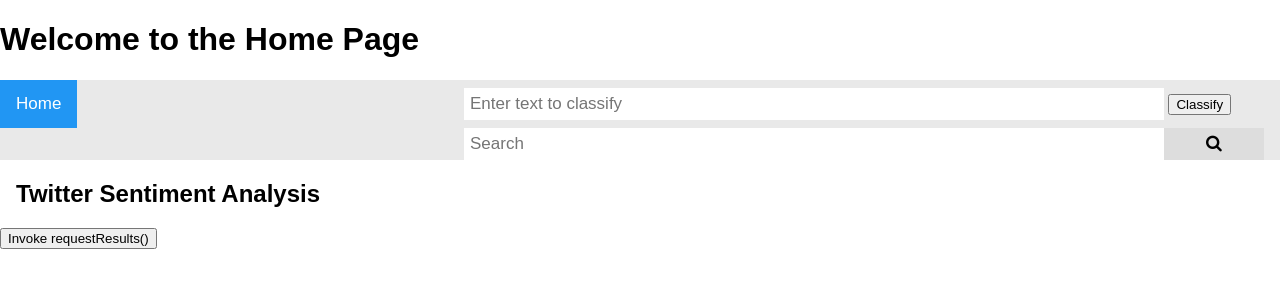
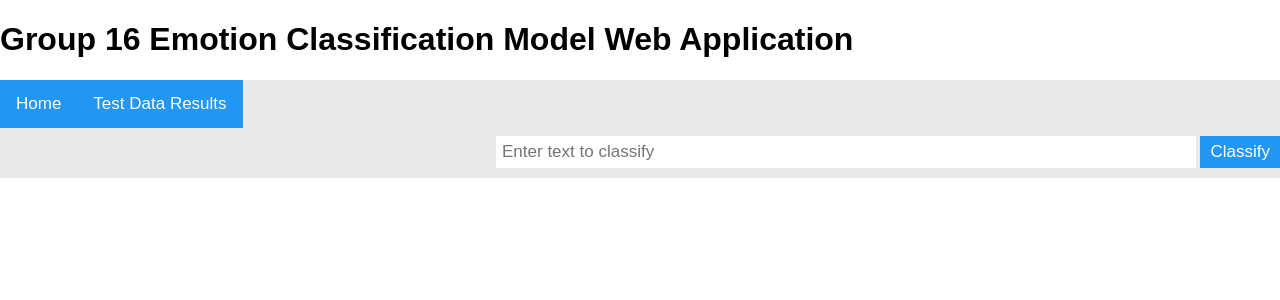
Before and after one commit to zeezu124/pipeline-demo, a Flask app: page / in a window 1280 px wide. Shown: the top 300 px of the page. Run offline with Flask 3, Linux system fonts and the light colour scheme; parts of the project's set-up code (start-up, migrations or seed data) failed here and were passed over.

Commit message:
minor fixes and changes to UI

```diff
--- a/app.py
+++ b/app.py
@@ -62,16 +62,29 @@ pipeline = load("twitter_roberta_cpu_2.joblib")
 def requestResults():
 
     test = get_test_data()
+    text = test['text']
     test['prediction'] = pipeline.predict(test['text'].to_list())
     #data = str(test['prediction']) + '\n\n'
-    data = str(test.prediction.value_counts()) + '\n\n'
-    return data + str(test['text'])
+    data = test.prediction
+    answers = []
+    for i in range(0, len(data)):
+        answers.append(format([data[i]], text[i]))
+
+    #print(data)
+    #return list(data) + list(test['text']) #+ str(test['text'])
+    return answers
 
 
 app = Flask(__name__)
 
 @app.route('/')
 def home():
+    return render_template('home.html')
+
+@app.route('/', methods=['POST', 'GET'])
+def get_data1():
+    if request.method == 'POST':
+        return "<xmp>\n" + "\n".join(requestResults()) + "</xmp>"
     return render_template('home.html')
 
 @app.route('/predict', methods=['POST', 'GET'])
--- a/log.txt
+++ b/log.txt
@@ -13,3 +13,7 @@ Prediction: The text: jordan is a very smart and funny guy | denotes this emotio
 Timestamp: 2023-05-19 15:25:51
 Input: adarsh has 4 eyes
 Prediction: The text: adarsh has 4 eyes | denotes this emotion: neutral | with a confidence score of 0.9999620914459229
+
+Timestamp: 2023-05-19 15:28:09
+Input: Your input text goes here
+Prediction: The text: Your input text goes here | denotes this emotion: neutral | with a confidence score of 0.9999651908874512
--- a/templates/home.html
+++ b/templates/home.html
@@ -52,7 +52,8 @@ body {
   padding: 6px 10px;
   margin-top: 8px;
   margin-right: 16px;
-  background: #ddd;
+  background: #2196F3; /* Change background color to match Home button */
+  color: white; /* Change text color to white */
   font-size: 17px;
   border: none;
   cursor: pointer;
@@ -60,7 +61,7 @@ body {
 }
 
 .topnav .search-container button:hover {
-  background: #ccc;
+  background: #0f7ae5; /* Change hover background color to a darker shade */
 }
 
 @media screen and (max-width: 600px) {
@@ -82,29 +83,20 @@ body {
 </style>
 </head>
 <body>
-  <h1>Welcome to the Home Page</h1>
+  <h1>Group 16 Emotion Classification Model Web Application</h1>
   <div class="topnav">
     <a class="active" href="#home">Home</a>
-    <div class="search-container">
+    <form method="POST" action="/">
+      <input type="submit" value="Test Data Results" name="invoke_button" style="background-color: #2196F3; color: white; font-size: 17px; border: none; cursor: pointer; padding: 14px 16px;">
+    </form>
+    <div class="search-container", style="padding-bottom: 10px;">
       <form method="POST" action="/predict">
-        <input type="text" name="input_text" placeholder="Enter text to classify">
-        <input type="submit" value="Classify">
-      </form>
-
-       <form action = "http://localhost:5000/" method = "post">
-        <input type="text" placeholder="Search" name="search">
-        <button type="submit"><i class="fa fa-search"></i></button>
+        <input type="text" name="input_text" placeholder="Enter text to classify" style="padding: 6px; margin-top: 8px; font-size: 17px; border: none; width: 700px;">
+        <input type="submit" value="Classify" style="background-color: #2196F3; color: white; font-size: 17px; border: none; cursor: pointer; padding: 6px 10px; margin-top: 8px;">
       </form>
     </div>
   </div>
 
-  <div style="padding-left:16px">
-    <h2> Twitter Sentiment Analysis </h2>
-  </div>
-  <!-- Form to submit the button -->
-  <form method="POST" action="/">
-      <input type="submit" value="Invoke requestResults()" name="invoke_button">
-  </form>
 
   {% if result %}
       <h2>Results:</h2>
```
Also changed, not shown: utils.py (+10 -0 lines).
